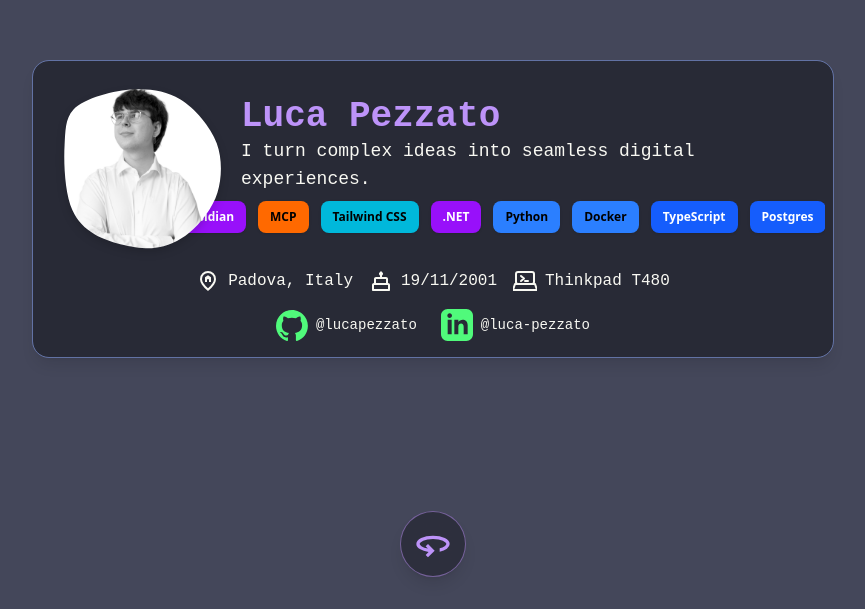
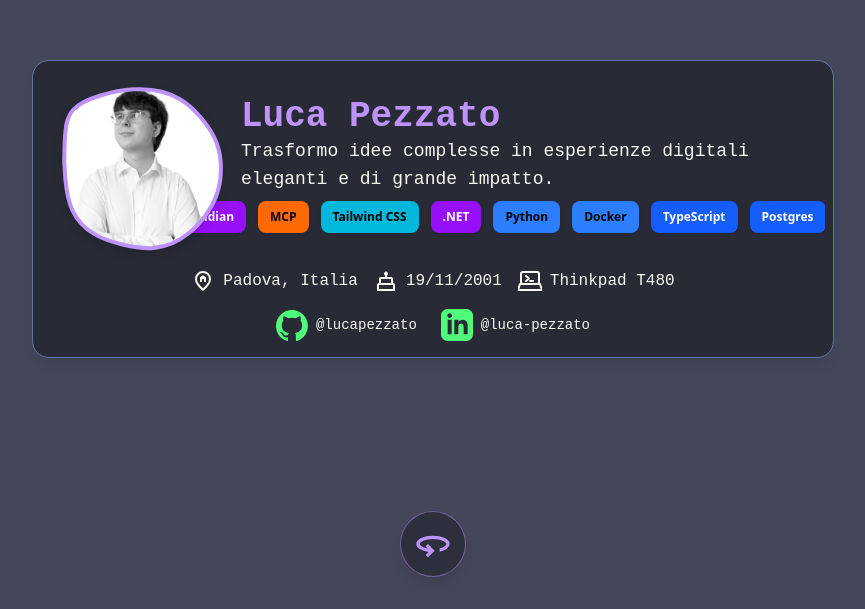
Before and after one commit to LucaPezzato/PezzatoDev, an Angular app: page / in a window 1280 px wide. Shown: the part 191-800 px from the top of the page, without its empty margins (207-1072 px from the left). Built offline with nearby package versions, Linux system fonts and the light colour scheme; a web font is replaced by a local one.

Commit message:
Sistemate alcune frasi e disabilito effetto movimento carta su mobile. Eliminato componente non utilizzato

```diff
--- a/src/app/pages/business-card/business-card.html
+++ b/src/app/pages/business-card/business-card.html
@@ -1,122 +1,242 @@
-<div class="w-full h-dvh overflow-hidden perspective-distant flex items-center justify-center flex-col relative"
-  (mousemove)="onMouseMove($event)" (mouseleave)="onMouseLeave()">
-  <div #card class="business-card w-full max-w-[min(95%,800px)] mx-auto relative will-change-transform"
-    [style.transition]="isAnimating() ? 'transform 1s ease-in-out, height 1s ease-in-out' : 'transform 0.1s ease-out, height 1s ease-in-out'"
-    [style.transform]="transformStyle()" [style.height.px]="cardHeight()">
-    <div #frontFace
+<div
+  class="w-full h-dvh overflow-hidden perspective-distant flex items-center justify-center flex-col relative"
+  (mousemove)="onMouseMove($event)"
+  (mouseleave)="onMouseLeave()"
+>
+  <div
+    #card
+    class="business-card w-full max-w-[min(95%,800px)] mx-auto relative will-change-transform"
+    [style.transition]="
+      isAnimating()
+        ? 'transform 1s ease-in-out, height 1s ease-in-out'
+        : 'transform 0.1s ease-out, height 1s ease-in-out'
+    "
+    [style.transform]="transformStyle()"
+    [style.height.px]="cardHeight()"
+  >
+    <div
+      #frontFace
       class="w-full h-full absolute top-0 left-0 backface-hidden text-dracula-fg bg-dracula-bg rounded-2xl shadow-lg outline outline-dracula-comment p-2 overflow-hidden"
-      style="transform-style: preserve-3d" [class.opacity-0]="flipped() && !isAnimating()"
-      [class.pointer-events-none]="flipped()" [class.z-10]="!flipped()" [class.z-0]="flipped()">
-
+      style="transform-style: preserve-3d"
+      [class.opacity-0]="flipped() && !isAnimating()"
+      [class.pointer-events-none]="flipped()"
+      [class.z-10]="!flipped()"
+      [class.z-0]="flipped()"
+    >
       <div class="flex flex-col md:flex-row items-center">
         <div
           class="transition-all duration-300 ease-out overflow-hidden flex items-center justify-center max-md:m-auto drop-shadow-lg content"
-          [style.width.px]="imgWidth()" [style.height.px]="imgWidth()">
+          [style.width.px]="imgWidth()"
+          [style.height.px]="imgWidth()"
+        >
           <svg [attr.viewBox]="'0 0 ' + imgWidth() + ' ' + imgWidth()">
             <defs>
               <clipPath id="blobClip">
                 <path [attr.d]="imgNormalBlobPath" />
               </clipPath>
             </defs>
-            <image x="0" y="0" width="100%" height="100%" preserveAspectRatio="xMidYMid slice"
-              xlink:href="assets/face.png" style="clip-path: url(#blobClip)" />
+            <image
+              x="0"
+              y="0"
+              width="100%"
+              height="100%"
+              preserveAspectRatio="xMidYMid slice"
+              xlink:href="assets/face.png"
+              style="clip-path: url(#blobClip)"
+            />
+            <path
+              [attr.d]="imgNormalBlobPath"
+              fill="none"
+              stroke="var(--color-dracula-purple)"
+              stroke-width="4"
+            />
           </svg>
         </div>
-        <div class="flex flex-col max-md:!w-full" [style.width]="'calc(100% - ' + imgWidth() + 'px)'">
+        <div
+          class="flex flex-col max-md:!w-full"
+          [style.width]="'calc(100% - ' + imgWidth() + 'px)'"
+        >
           <h1 class="text-4xl font-semibold text-dracula-purple">
             Luca Pezzato
           </h1>
           <span class="text-lg content">
-            I turn complex ideas into seamless digital experiences.
+            Trasformo idee complesse in esperienze digitali eleganti e di grande
+            impatto.
           </span>
           <div class="h-[48px]">
-            <div class="p-2 overflow-x-hidden md:absolute relative max-md:!w-full -z-10 content max-md:!left-0"
-              [style.left]="'calc(' + imgWidth() / 2 + 'px + .5rem)'" [style.width]="
+            <div
+              class="p-2 overflow-x-hidden md:absolute relative max-md:!w-full -z-10 content max-md:!left-0"
+              [style.left]="'calc(' + imgWidth() / 2 + 'px + .5rem)'"
+              [style.width]="
                 'calc(' + (card.offsetWidth - imgWidth() / 2) + 'px - 1rem)'
-              ">
+              "
+            >
               <pez-knowledge></pez-knowledge>
             </div>
           </div>
         </div>
       </div>
 
-      <div class="flex flex-row gap-4 items-center justify-center mb-4 flex-wrap">
+      <div
+        class="flex flex-row gap-4 items-center justify-center mb-4 flex-wrap"
+      >
         <span class="flex flex-row items-center gap-2 w-fit">
-          <span class="h-6 w-6 mask-contain mask-no-repeat mask-center" [style.background-color]="'currentColor'"
+          <span
+            class="h-6 w-6 mask-contain mask-no-repeat mask-center"
+            [style.background-color]="'currentColor'"
             [style.-webkit-mask-image]="'url(assets/home-pin.svg)'"
-            [style.mask-image]="'url(assets/home-pin.svg)'"></span>
-          Padova, Italy
+            [style.mask-image]="'url(assets/home-pin.svg)'"
+          ></span>
+          Padova, Italia
         </span>
         <span class="flex flex-row items-center gap-2 w-fit">
-          <span class="h-6 w-6 mask-contain mask-no-repeat mask-center" [style.background-color]="'currentColor'"
-            [style.-webkit-mask-image]="'url(assets/cake.svg)'" [style.mask-image]="'url(assets/cake.svg)'"></span>
+          <span
+            class="h-6 w-6 mask-contain mask-no-repeat mask-center"
+            [style.background-color]="'currentColor'"
+            [style.-webkit-mask-image]="'url(assets/cake.svg)'"
+            [style.mask-image]="'url(assets/cake.svg)'"
+          ></span>
           19/11/2001
         </span>
         <span class="flex flex-row items-center gap-2 w-fit">
-          <span class="h-6 w-6 mask-contain mask-no-repeat mask-center" [style.background-color]="'currentColor'"
-            [style.-webkit-mask-image]="'url(assets/laptop.svg)'" [style.mask-image]="'url(assets/laptop.svg)'"></span>
+          <span
+            class="h-6 w-6 mask-contain mask-no-repeat mask-center"
+            [style.background-color]="'currentColor'"
+            [style.-webkit-mask-image]="'url(assets/laptop.svg)'"
+            [style.mask-image]="'url(assets/laptop.svg)'"
+          ></span>
           Thinkpad T480
         </span>
       </div>
       <div class="flex justify-center space-x-6 pb-2">
         @for (social of socials; track social.name) {
-        <a [href]="social.url" target="_blank" rel="noopener noreferrer"
-          class="flex flex-row items-center justify-center gap-2 hover:scale-105 transition-all duration-300 ease-in-out">
-          <span class="h-8 w-8 mask-contain mask-no-repeat mask-center text-dracula-green"
-            [style.background-color]="'currentColor'" [style.-webkit-mask-image]="'url(' + social.icon + ')'"
-            [style.mask-image]="'url(' + social.icon + ')'"></span>
+          <a
+            [href]="social.url"
+            target="_blank"
+            rel="noopener noreferrer"
+            class="flex flex-row items-center justify-center gap-2 hover:scale-105 transition-all duration-300 ease-in-out"
+          >
+            <span
+              class="h-8 w-8 mask-contain mask-no-repeat mask-center text-dracula-green"
+              [style.background-color]="'currentColor'"
+              [style.-webkit-mask-image]="'url(' + social.icon + ')'"
+              [style.mask-image]="'url(' + social.icon + ')'"
+            ></span>
             <span class="text-sm">{{ social.userName }}</span>
           </a>
         }
       </div>
     </div>
     <!-- BACK FACE -->
-    <div #backFace
+    <div
+      #backFace
       class="absolute top-0 left-0 w-full h-full backface-hidden bg-dracula-bg rounded-2xl shadow-lg outline outline-dracula-comment text-dracula-fg overflow-y-auto overflow-x-hidden"
-      [class.pointer-events-none]="!flipped()" [class.opacity-0]="!flipped() && !isAnimating()" [class.z-10]="flipped()"
-      [class.z-0]="!flipped()" style="transform: rotateY(180deg)">
+      [class.pointer-events-none]="!flipped()"
+      [class.opacity-0]="!flipped() && !isAnimating()"
+      [class.z-10]="flipped()"
+      [class.z-0]="!flipped()"
+      style="transform: rotateY(180deg)"
+    >
       <header
-        class="p-6 md:p-8 flex flex-col md:flex-row md:justify-between md:items-center gap-4 border-b border-dracula-selection">
+        class="px-6 py-4 md:px-8 md:py-6 flex flex-col md:flex-row md:justify-between md:items-center gap-4 border-b border-dracula-selection"
+      >
         <div class="flex items-center gap-4">
-          <img src="assets/face.png" alt="Luca Pezzato"
-            class="w-16 h-16 rounded-full border-2 border-dracula-purple object-cover drop-shadow-md">
+          <div
+            class="transition-all duration-300 ease-out overflow-hidden flex items-center justify-center drop-shadow-md w-32 h-32 shrink-0"
+          >
+            <svg
+              [attr.viewBox]="'0 0 ' + imgWidth() + ' ' + imgWidth()"
+              width="100%"
+              height="100%"
+            >
+              <defs>
+                <clipPath id="blobClipBack">
+                  <path [attr.d]="imgNormalBlobPath" />
+                </clipPath>
+              </defs>
+              <image
+                x="0"
+                y="0"
+                width="100%"
+                height="100%"
+                preserveAspectRatio="xMidYMid slice"
+                xlink:href="assets/face.png"
+                style="clip-path: url(#blobClipBack)"
+              />
+              <path
+                [attr.d]="imgNormalBlobPath"
+                fill="none"
+                stroke="var(--color-dracula-purple)"
+                stroke-width="4"
+              />
+            </svg>
+          </div>
           <div>
-            <h1 class="text-3xl font-bold tracking-tight text-dracula-fg">Luca Pezzato</h1>
-            <p class="text-dracula-purple text-lg mt-1 font-medium">Senior Full-Stack Developer</p>
+            <h1 class="text-3xl font-bold tracking-tight text-dracula-fg">
+              Luca Pezzato
+            </h1>
+            <p class="text-dracula-purple text-lg mt-1 font-medium">
+              Senior Full-Stack Developer
+            </p>
           </div>
         </div>
                 <div class="mt-2 md:mt-0 text-sm space-y-1 md:text-right text-dracula-comment">
-          <p>luca@pezzato.dev</p>
+                  <p>
+                    <a href="mailto:luca&#64;pezzato.dev" class="hover:text-dracula-purple transition-colors duration-200 cursor-pointer">
+                      luca&#64;pezzato.dev
+                    </a>
+                  </p>
                   <p>Saccolongo Padova, IT</p>
                 </div>
       </header>
 
       <main class="p-6 md:p-8 space-y-8">
-
         <section>
           <h2
-            class="text-lg font-bold uppercase tracking-widest border-b border-dracula-selection pb-2 mb-4 text-dracula-purple">
-            Chi sono</h2>
+            class="text-lg font-bold uppercase tracking-widest border-b border-dracula-selection pb-2 mb-4 text-dracula-purple"
+          >
+            Chi sono
+          </h2>
           <p class="leading-relaxed text-dracula-fg/90">
-            Sviluppatore Full-Stack mosso da una profonda passione per l'informatica e l'innovazione tecnologica. Amo affrontare sfide complesse e trasformarle in soluzioni digitali eleganti, efficienti e scalabili. Sono costantemente alla ricerca di nuovi strumenti per spingere i limiti di ciò che è possibile creare.
+            Sviluppatore Full-Stack mosso da una profonda passione per
+            l'informatica e l'innovazione tecnologica. Amo affrontare sfide
+            complesse e trasformarle in soluzioni digitali eleganti, efficienti
+            e scalabili. Sono costantemente alla ricerca di nuovi strumenti per
+            spingere i limiti di ciò che è possibile creare.
           </p>
         </section>
 
         <section>
           <h2
-            class="text-lg font-bold uppercase tracking-widest border-b border-dracula-selection pb-2 mb-4 text-dracula-purple">
-            Esperienze professionali</h2>
+            class="text-lg font-bold uppercase tracking-widest border-b border-dracula-selection pb-2 mb-4 text-dracula-purple"
+          >
+            Esperienze professionali
+          </h2>
 
           <div class="space-y-6">
             <div>
-              <div class="flex flex-col md:flex-row md:justify-between md:items-baseline mb-1">
-                <h3 class="text-lg font-bold text-dracula-fg">Sia Informatica</h3>
-                <span class="text-sm font-medium italic text-dracula-comment">2020 — Presente</span>
+              <div
+                class="flex flex-col md:flex-row md:justify-between md:items-baseline mb-1"
+              >
+                <h3 class="text-lg font-bold text-dracula-fg">
+                  Sia Informatica
+                </h3>
+                <span class="text-sm font-medium italic text-dracula-comment"
+                  >2020 — Presente</span
+                >
               </div>
               <p class="text-dracula-cyan font-medium mb-3">Technical lead</p>
-              <ul class="list-disc list-outside ml-5 space-y-1 text-dracula-fg/80">
-                <li>Sviluppato framework aziendale per la creazione di applicazioni web altamente configurabili</li>
-                <li>Sviluppati applicativi che sfruttano l'IA per analisi e ricerca di file</li>
+              <ul
+                class="list-disc list-outside ml-5 space-y-1 text-dracula-fg/80"
+              >
+                <li>
+                  Sviluppato framework aziendale per la creazione di
+                  applicazioni web altamente configurabili
+                </li>
+                <li>
+                  Sviluppati applicativi che sfruttano l'IA per analisi e
+                  ricerca di file
+                </li>
                 <li>Rilasciati e gestiti in produzione decine di portali</li>
               </ul>
             </div>
@@ -124,56 +244,92 @@
         </section>
 
         <section>
-                      <h2 class="text-lg font-bold uppercase tracking-widest border-b border-dracula-selection pb-2 mb-4 text-dracula-purple">Skills</h2>
+          <h2
+            class="text-lg font-bold uppercase tracking-widest border-b border-dracula-selection pb-2 mb-4 text-dracula-purple"
+          >
+            Skills
+          </h2>
           <div class="grid grid-cols-2 md:grid-cols-3 gap-4">
-                          <div class="bg-dracula-selection/30 p-3 rounded-lg border border-dracula-selection">
+            <div
+              class="bg-dracula-selection/30 p-3 rounded-lg border border-dracula-selection"
+            >
               <h4 class="font-bold text-dracula-fg mb-1">Frontend</h4>
-                              <p class="text-sm text-dracula-comment leading-relaxed">Angular, Tailwind CSS, HTML, JavaScript</p>
+              <p class="text-sm text-dracula-comment leading-relaxed">
+                Angular, Tailwind CSS, HTML, JavaScript
+              </p>
             </div>
-                          <div class="bg-dracula-selection/30 p-3 rounded-lg border border-dracula-selection">
+            <div
+              class="bg-dracula-selection/30 p-3 rounded-lg border border-dracula-selection"
+            >
               <h4 class="font-bold text-dracula-fg mb-1">Backend</h4>
-                              <p class="text-sm text-dracula-comment leading-relaxed">C#, .NET, Node.js, Python</p>
+              <p class="text-sm text-dracula-comment leading-relaxed">
+                C#, .NET, Node.js, Python
+              </p>
             </div>
-                          <div class="bg-dracula-selection/30 p-3 rounded-lg border border-dracula-selection">
+            <div
+              class="bg-dracula-selection/30 p-3 rounded-lg border border-dracula-selection"
+            >
               <h4 class="font-bold text-dracula-fg mb-1">DevOps & Tools</h4>
-                              <p class="text-sm text-dracula-comment leading-relaxed">Docker, Git, GitHub, Open API</p>
+              <p class="text-sm text-dracula-comment leading-relaxed">
+                Docker, Git, GitHub, Open API
+              </p>
             </div>
-                          <div class="bg-dracula-selection/30 p-3 rounded-lg border border-dracula-selection">
+            <div
+              class="bg-dracula-selection/30 p-3 rounded-lg border border-dracula-selection"
+            >
               <h4 class="font-bold text-dracula-fg mb-1">Databases</h4>
-                              <p class="text-sm text-dracula-comment leading-relaxed">MS SQL Server, Postgres</p>
+              <p class="text-sm text-dracula-comment leading-relaxed">
+                MS SQL Server, Postgres
+              </p>
             </div>
-                          <div class="bg-dracula-selection/30 p-3 rounded-lg border border-dracula-selection col-span-2 md:col-span-2">
+            <div
+              class="bg-dracula-selection/30 p-3 rounded-lg border border-dracula-selection col-span-2 md:col-span-2"
+            >
               <h4 class="font-bold text-dracula-fg mb-1">Other Tools</h4>
-                              <p class="text-sm text-dracula-comment leading-relaxed">VS Code, Visual Studio, Windows, Linux, VLLM</p>
+              <p class="text-sm text-dracula-comment leading-relaxed">
+                VS Code, Visual Studio, Windows, Linux, VLLM
+              </p>
             </div>
           </div>
         </section>
 
         <section>
           <h2
-            class="text-lg font-bold uppercase tracking-widest border-b border-dracula-selection pb-2 mb-4 text-dracula-purple">
-            Formazione</h2>
-          <div class="flex flex-col md:flex-row md:justify-between md:items-baseline">
+            class="text-lg font-bold uppercase tracking-widest border-b border-dracula-selection pb-2 mb-4 text-dracula-purple"
+          >
+            Formazione
+          </h2>
+          <div
+            class="flex flex-col md:flex-row md:justify-between md:items-baseline"
+          >
             <div class="w-full">
-              <div class="flex flex-col md:flex-row md:justify-between md:items-baseline mb-1">
-                <h3 class="text-lg font-bold text-dracula-fg">ITI Severi Padova</h3>
-                <span class="text-sm font-medium italic text-dracula-comment">Diplomato 2020</span>
+              <div
+                class="flex flex-col md:flex-row md:justify-between md:items-baseline mb-1"
+              >
+                <h3 class="text-lg font-bold text-dracula-fg">
+                  ITI Severi Padova
+                </h3>
+                <span class="text-sm font-medium italic text-dracula-comment"
+                  >Diplomato 2020</span
+                >
               </div>
               <p class="text-dracula-fg/80">Perito informatico 96/100</p>
             </div>
           </div>
         </section>
-
       </main>
     </div>
   </div>
 
   <div
-    class="fixed bottom-8 left-1/2 -translate-x-1/2 z-50 bg-dracula-bg/80 backdrop-blur-md p-3 rounded-full shadow-lg border border-dracula-purple/50 flex items-center justify-center">
+    class="fixed bottom-8 left-1/2 -translate-x-1/2 z-50 bg-dracula-bg/80 backdrop-blur-md p-3 rounded-full shadow-lg border border-dracula-purple/50 flex items-center justify-center"
+  >
     <div
       class="h-10 w-10 mask-contain mask-no-repeat mask-center text-dracula-purple hover:-rotate-360 transition-all duration-500 cursor-pointer origin-center ease-in-out hover:scale-110"
-      [style.background-color]="'currentColor'" [style.-webkit-mask-image]="'url(assets/flip.svg)'"
-      [style.mask-image]="'url(assets/flip.svg)'" (click)="flipCard()"></div>
+      [style.background-color]="'currentColor'"
+      [style.-webkit-mask-image]="'url(assets/flip.svg)'"
+      [style.mask-image]="'url(assets/flip.svg)'"
+      (click)="flipCard()"
+    ></div>
   </div>
-
 </div>
--- a/src/app/pages/business-card/business-card.ts
+++ b/src/app/pages/business-card/business-card.ts
@@ -3,11 +3,10 @@ import * as d3 from 'd3-shape';
 import $ from 'jquery';
 import { PezKnowledge } from "../../components/knowledge/knowledge";
 import { Social } from '../../services/social';
-import { PezCv } from "../cv/cv";
 
 @Component({
   selector: 'pez-business-card',
-  imports: [PezKnowledge, PezCv],
+  imports: [PezKnowledge],
   templateUrl: './business-card.html',
   styleUrl: './business-card.css'
 })
@@ -120,6 +119,11 @@ export class PezBusinessCard {
   transformStyle = signal('rotateX(0deg) rotateY(0deg)');
 
   onMouseMove(event: MouseEvent) {
+    // Only apply 3D rotation effect if the device supports hover (ignores touch devices)
+    if (!window.matchMedia('(hover: hover)').matches) {
+      return;
+    }
+
     const cardEl = this.cardRef()?.nativeElement;
     if (!cardEl) return;
 
--- a/src/app/pages/cv/cv.html
+++ /dev/null
@@ -1,77 +0,0 @@
-
-    <div class="max-w-4xl mx-auto bg-dracula-bg  outline-dracula-comment shadow-xl rounded-2xl overflow-hidden text-dracula-fg outline">
-
-        <header class="bg-dracula-bg p-4 md:flex justify-between items-center">
-            <div>
-                <h1 class="text-4xl font-bold tracking-tight">Luca Pezzato</h1>
-                <p class="text-dracula-purple text-lg mt-1">Senior Full-Stack Developer</p>
-            </div>
-            <div class="mt-4 md:mt-0 text-sm space-y-1 md:text-right">
-                <p>luca@pezzato.dev</p>
-                <p>Saccolongo Padova, IT</p>
-            </div>
-        </header>
-
-        <main class="p-8 space-y-8">
-
-            <section>
-                <h2 class="text-xl font-bold uppercase tracking-wider border-b-2 border-dracula-green pb-2 mb-4 text-dracula-green">Chi sono</h2>
-                <p class=" leading-relaxed">
-                    Programmatore con esperienza in progetti
-                </p>
-            </section>
-
-            <section>
-                <h2 class="text-xl font-bold uppercase tracking-wider border-b-2 border-dracula-cyan pb-2 mb-4 text-dracula-cyan">Esperienze professionali</h2>
-
-                <div class="space-y-6">
-                    <div>
-                        <div class="flex justify-between items-baseline">
-                            <h3 class="text-lg font-bold text-dracula-comment">Sia Informatica</h3>
-                            <span class="text-sm font-medium  italic text-dracula-comment">2020 — Presente</span>
-                        </div>
-                        <p class="text font-medium mb-2">Technical lead</p>
-                        <ul class="list-disc list-outside ml-5  space-y-1">
-                            <li>Sviluppato framework aziendale per la creazione di applicazioni web altamente configurabili</li>
-                            <li>Sviluppati applicativi che sfruttano l'IA per analisi e ricerca di file</li>
-                            <li>Rilasciati e gestiti in produzione decine di portali</li>
-                        </ul>
-                    </div>
-                </div>
-            </section>
-
-            <section>
-                <h2 class="text-xl font-bold uppercase tracking-wider border-b-2 border-dracula-orange pb-2 mb-4 text-dracula-orange">Skills</h2>
-                <div class="grid grid-cols-2 md:grid-cols-3 gap-4">
-                    <div>
-                        <h4 class="font-bold text-slate-800 mb-1">Languages</h4>
-                        <p class="text-sm ">TypeScript, Python, Go, SQL</p>
-                    </div>
-                    <div>
-                        <h4 class="font-bold text-slate-800 mb-1">Frameworks</h4>
-                        <p class="text-sm ">React, Next.js, FastAPI, Node.js</p>
-                    </div>
-                    <div>
-                        <h4 class="font-bold text-slate-800 mb-1">Tools</h4>
-                        <p class="text-sm ">Docker, AWS, Terraform, Git</p>
-                    </div>
-                </div>
-            </section>
-
-            <section>
-                <h2 class="text-xl font-bold uppercase tracking-wider border-b-2 border-dracula-red pb-2 mb-4 text-dracula-red">Formazione</h2>
-                <div class="flex justify-between items-baseline">
-                    <div>
-                        <h3 class="font-bold text-dracula-comment">ITI Severi Padova</h3>
-                        <p class="">Perito informatico 96/100</p>
-                    </div>
-                    <span class="text-sm text-dracula-comment italic">Diplomato 2020</span>
-                </div>
-            </section>
-
-        </main>
-    </div>
-
-    <p class="text-center text-slate-400 text-xs mt-8 no-print">
-        Tip: Use <b>Ctrl+P</b> to save this as a PDF.
-    </p>
```
Also changed, not shown: src/app/pages/cv/cv.ts (deleted, +0 -11 lines), src/app/pages/cv/cv.css (deleted), 1 other file (tests, documents, lock files or other folders). Lines whose indentation alone changed are shown as unchanged.
